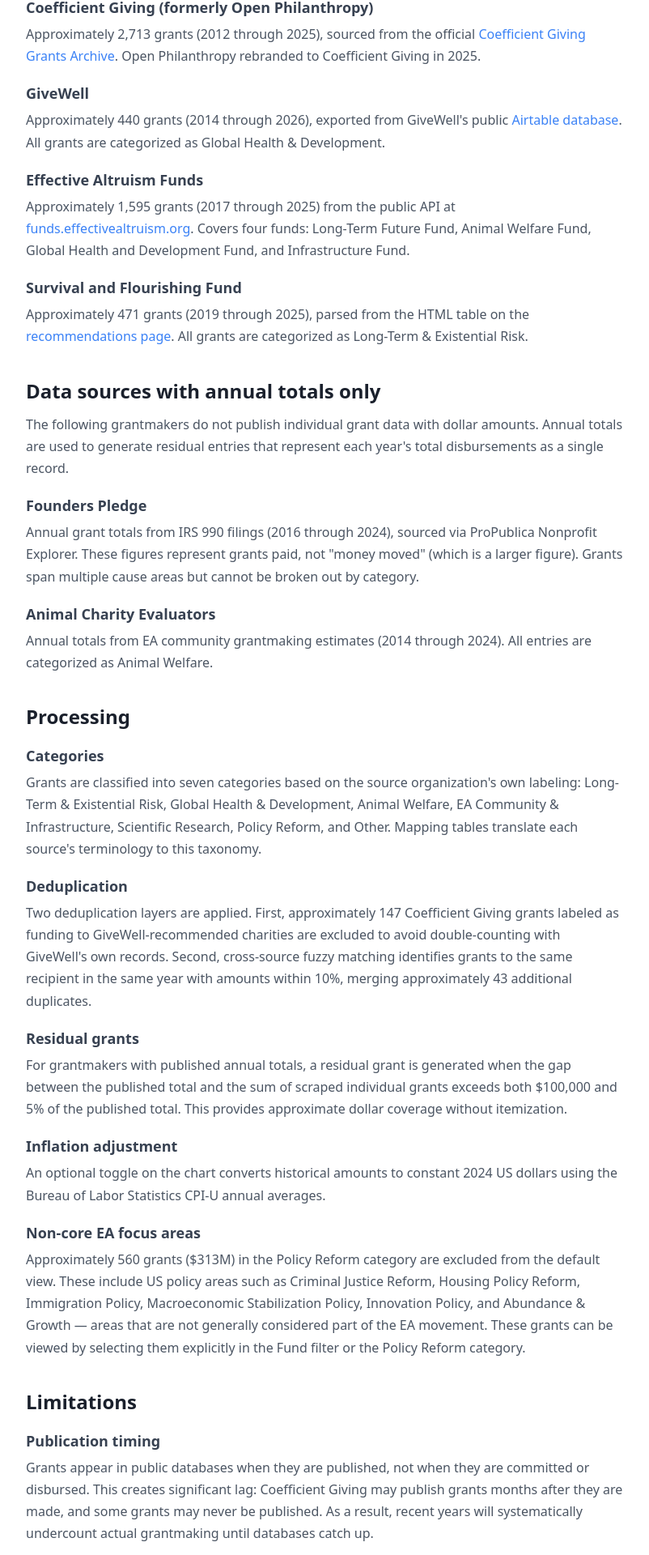
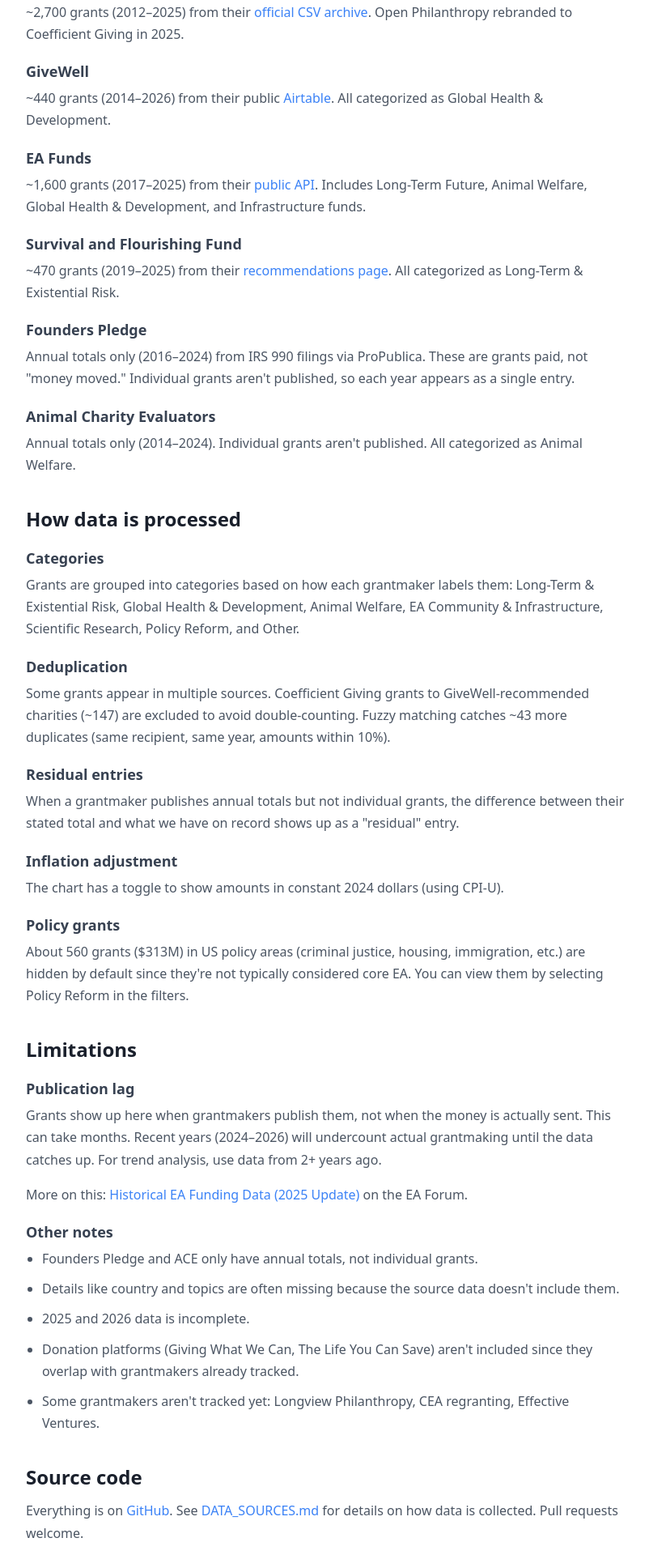
Before and after one commit to Brian-Foerster/EAGrantsDatabase, a Next.js app: page /EAGrantsDatabase/about in a window 1280 px wide. Shown: the part 598-2518 px from the top of the page at 81% size, without its empty margins (238-1040 px from the left). Built offline with nearby package versions, Linux system fonts and the light colour scheme.

Commit message:
Improve subtitle and simplify About page language

```diff
--- a/pages/about.tsx
+++ b/pages/about.tsx
@@ -50,197 +50,150 @@
           }}>
             <h2 style={styles.sectionTitle}>What this is</h2>
             <p style={styles.paragraph}>
-              This site aggregates publicly available grant data from grantmakers associated with
-              the Effective Altruism community. It currently includes approximately 5,050 grants
-              totaling approximately $6.2 billion, spanning 2012 to 2026.
+              A database of grants from EA-aligned grantmakers. It pulls together public data
+              from several sources into one searchable interface. Currently covers about 5,050
+              grants totaling $6.2 billion, from 2012 to present.
             </p>
             <p style={styles.paragraph}>
-              The database is updated monthly via an automated scraping pipeline. The source
-              code and full methodology documentation are available on{' '}
+              Updated monthly. Source code is on{' '}
               <a href={REPO_URL} target="_blank" rel="noopener noreferrer" style={styles.link}>GitHub</a>.
             </p>
 
-            <h2 style={styles.sectionTitle}>Data sources with individual grants</h2>
+            <h2 style={styles.sectionTitle}>Data sources</h2>
 
             <h3 style={styles.subheading}>Coefficient Giving (formerly Open Philanthropy)</h3>
             <p style={styles.paragraph}>
-              Approximately 2,713 grants (2012 through 2025), sourced from the official{' '}
+              ~2,700 grants (2012–2025) from their{' '}
               <a href="https://coefficientgiving.org/wp-content/uploads/Coefficient-Giving-Grants-Archive.csv" target="_blank" rel="noopener noreferrer" style={styles.link}>
-                Coefficient Giving Grants Archive
-              </a>.
-              Open Philanthropy rebranded to Coefficient Giving in 2025.
+                official CSV archive
+              </a>. Open Philanthropy rebranded to Coefficient Giving in 2025.
             </p>
 
             <h3 style={styles.subheading}>GiveWell</h3>
             <p style={styles.paragraph}>
-              Approximately 440 grants (2014 through 2026), exported from GiveWell's public{' '}
+              ~440 grants (2014–2026) from their public{' '}
               <a href="https://airtable.com/appaVhon0jdLt1rVs/shrixNMUWCSC5v1lh/tblykYPizxzYj3U1L/viwJ3DyqAUsL654Rm" target="_blank" rel="noopener noreferrer" style={styles.link}>
-                Airtable database
-              </a>.
-              All grants are categorized as Global Health &amp; Development.
+                Airtable
+              </a>. All categorized as Global Health &amp; Development.
             </p>
 
-            <h3 style={styles.subheading}>Effective Altruism Funds</h3>
+            <h3 style={styles.subheading}>EA Funds</h3>
             <p style={styles.paragraph}>
-              Approximately 1,595 grants (2017 through 2025) from the public API at{' '}
+              ~1,600 grants (2017–2025) from their{' '}
               <a href="https://funds.effectivealtruism.org/api/grants" target="_blank" rel="noopener noreferrer" style={styles.link}>
-                funds.effectivealtruism.org
-              </a>.
-              Covers four funds: Long-Term Future Fund, Animal Welfare Fund, Global Health and
-              Development Fund, and Infrastructure Fund.
+                public API
+              </a>. Includes Long-Term Future, Animal Welfare, Global Health &amp; Development, and Infrastructure funds.
             </p>
 
             <h3 style={styles.subheading}>Survival and Flourishing Fund</h3>
             <p style={styles.paragraph}>
-              Approximately 471 grants (2019 through 2025), parsed from the HTML table on
-              the{' '}
+              ~470 grants (2019–2025) from their{' '}
               <a href="https://survivalandflourishing.fund/recommendations" target="_blank" rel="noopener noreferrer" style={styles.link}>
                 recommendations page
-              </a>.
-              All grants are categorized as Long-Term &amp; Existential Risk.
-            </p>
-
-            <h2 style={styles.sectionTitle}>Data sources with annual totals only</h2>
-            <p style={styles.paragraph}>
-              The following grantmakers do not publish individual grant data with dollar
-              amounts. Annual totals are used to generate residual entries that represent
-              each year's total disbursements as a single record.
+              </a>. All categorized as Long-Term &amp; Existential Risk.
             </p>
 
             <h3 style={styles.subheading}>Founders Pledge</h3>
             <p style={styles.paragraph}>
-              Annual grant totals from IRS 990 filings (2016 through 2024), sourced via
-              ProPublica Nonprofit Explorer. These figures represent grants paid, not "money
-              moved" (which is a larger figure). Grants span multiple cause areas but cannot
-              be broken out by category.
+              Annual totals only (2016–2024) from IRS 990 filings via ProPublica. These are grants paid,
+              not "money moved." Individual grants aren't published, so each year appears as a single entry.
             </p>
 
             <h3 style={styles.subheading}>Animal Charity Evaluators</h3>
             <p style={styles.paragraph}>
-              Annual totals from EA community grantmaking estimates (2014 through 2024).
-              All entries are categorized as Animal Welfare.
+              Annual totals only (2014–2024). Individual grants aren't published. All categorized as Animal Welfare.
             </p>
 
-            <h2 style={styles.sectionTitle}>Processing</h2>
+            <h2 style={styles.sectionTitle}>How data is processed</h2>
 
             <h3 style={styles.subheading}>Categories</h3>
             <p style={styles.paragraph}>
-              Grants are classified into seven categories based on the source organization's own
-              labeling: Long-Term &amp; Existential Risk, Global Health &amp; Development,
-              Animal Welfare, EA Community &amp; Infrastructure, Scientific Research,
-              Policy Reform, and Other. Mapping tables translate each source's terminology
-              to this taxonomy.
+              Grants are grouped into categories based on how each grantmaker labels them:
+              Long-Term &amp; Existential Risk, Global Health &amp; Development, Animal Welfare,
+              EA Community &amp; Infrastructure, Scientific Research, Policy Reform, and Other.
             </p>
 
             <h3 style={styles.subheading}>Deduplication</h3>
             <p style={styles.paragraph}>
-              Two deduplication layers are applied. First, approximately 147 Coefficient Giving
-              grants labeled as funding to GiveWell-recommended charities are excluded to
-              avoid double-counting with GiveWell's own records. Second, cross-source fuzzy
-              matching identifies grants to the same recipient in the same year with amounts
-              within 10%, merging approximately 43 additional duplicates.
+              Some grants appear in multiple sources. Coefficient Giving grants to GiveWell-recommended
+              charities (~147) are excluded to avoid double-counting. Fuzzy matching catches
+              ~43 more duplicates (same recipient, same year, amounts within 10%).
             </p>
 
-            <h3 style={styles.subheading}>Residual grants</h3>
+            <h3 style={styles.subheading}>Residual entries</h3>
             <p style={styles.paragraph}>
-              For grantmakers with published annual totals, a residual grant is generated when
-              the gap between the published total and the sum of scraped individual grants
-              exceeds both $100,000 and 5% of the published total. This provides approximate
-              dollar coverage without itemization.
+              When a grantmaker publishes annual totals but not individual grants, the difference
+              between their stated total and what we have on record shows up as a "residual" entry.
             </p>
 
             <h3 style={styles.subheading}>Inflation adjustment</h3>
             <p style={styles.paragraph}>
-              An optional toggle on the chart converts historical amounts to constant 2024
-              US dollars using the Bureau of Labor Statistics CPI-U annual averages.
+              The chart has a toggle to show amounts in constant 2024 dollars (using CPI-U).
             </p>
 
-            <h3 style={styles.subheading}>Non-core EA focus areas</h3>
+            <h3 style={styles.subheading}>Policy grants</h3>
             <p style={styles.paragraph}>
-              Approximately 560 grants ($313M) in the Policy Reform category are excluded
-              from the default view. These include US policy areas such as Criminal Justice
-              Reform, Housing Policy Reform, Immigration Policy, Macroeconomic Stabilization
-              Policy, Innovation Policy, and Abundance &amp; Growth — areas that are not
-              generally considered part of the EA movement. These grants can be viewed by
-              selecting them explicitly in the Fund filter or the Policy Reform category.
+              About 560 grants ($313M) in US policy areas (criminal justice, housing, immigration, etc.)
+              are hidden by default since they're not typically considered core EA. You can view them
+              by selecting Policy Reform in the filters.
             </p>
 
             <h2 style={styles.sectionTitle}>Limitations</h2>
 
-            <h3 style={styles.subheading}>Publication timing</h3>
+            <h3 style={styles.subheading}>Publication lag</h3>
             <p style={styles.paragraph}>
-              Grants appear in public databases when they are published, not when they are
-              committed or disbursed. This creates significant lag: Coefficient Giving may
-              publish grants months after they are made, and some grants may never be
-              published. As a result, recent years will systematically undercount actual
-              grantmaking until databases catch up.
+              Grants show up here when grantmakers publish them, not when the money is actually sent.
+              This can take months. Recent years (2024–2026) will undercount actual grantmaking until
+              the data catches up. For trend analysis, use data from 2+ years ago.
             </p>
             <p style={styles.paragraph}>
-              This timing issue affects year-over-year trend analysis. A decline in grants
-              for the current or prior year may reflect publication lag rather than actual
-              funding changes. For reliable trend analysis, use data from years where
-              publication is substantially complete (typically 2+ years prior).
-            </p>
-            <p style={styles.paragraph}>
-              For more on this issue, see the{' '}
+              More on this:{' '}
               <a href="https://forum.effectivealtruism.org/posts/NWHb4nsnXRxDDFGLy/historical-ea-funding-data-2025-update" target="_blank" rel="noopener noreferrer" style={styles.link}>
                 Historical EA Funding Data (2025 Update)
-              </a>{' '}
-              analysis on the EA Forum.
+              </a> on the EA Forum.
             </p>
 
-            <h3 style={styles.subheading}>Other limitations</h3>
+            <h3 style={styles.subheading}>Other notes</h3>
             <ul style={styles.list}>
               <li style={styles.listItem}>
-                Coefficient Giving data is sourced from their official archive CSV, which
-                is updated periodically as grants are published.
+                Founders Pledge and ACE only have annual totals, not individual grants.
               </li>
               <li style={styles.listItem}>
-                Founders Pledge and Animal Charity Evaluators entries are entirely residual —
-                they represent annual totals, not individual grants.
+                Details like country and topics are often missing because the source data doesn't include them.
               </li>
               <li style={styles.listItem}>
-                Metadata fields such as country, topics, and description are sparse for many
-                sources because the upstream data does not include them.
+                2025 and 2026 data is incomplete.
               </li>
               <li style={styles.listItem}>
-                2025 and 2026 data is partial and reflects only grants published to date.
+                Donation platforms (Giving What We Can, The Life You Can Save) aren't included since
+                they overlap with grantmakers already tracked.
               </li>
               <li style={styles.listItem}>
-                The database does not include donation platforms (e.g., Giving What We Can,
-                The Life You Can Save) because their totals largely overlap with the endpoint
-                grantmakers already tracked.
-              </li>
-              <li style={styles.listItem}>
-                Some EA-adjacent grantmakers are not yet tracked, including Longview
-                Philanthropy and regranting programs within CEA and Effective Ventures.
+                Some grantmakers aren't tracked yet: Longview Philanthropy, CEA regranting, Effective Ventures.
               </li>
             </ul>
 
             <h2 style={styles.sectionTitle}>Source code</h2>
             <p style={styles.paragraph}>
-              The full source code, scraping pipeline, and detailed methodology documentation
-              are available at{' '}
+              Everything is on{' '}
               <a href={REPO_URL} target="_blank" rel="noopener noreferrer" style={styles.link}>
-                github.com/Brian-Foerster/EAGrantsDatabase
-              </a>.
-              See{' '}
+                GitHub
+              </a>. See{' '}
               <a href={`${REPO_URL}/blob/main/DATA_SOURCES.md`} target="_blank" rel="noopener noreferrer" style={styles.link}>
                 DATA_SOURCES.md
               </a>{' '}
-              for the complete data sourcing notes. Contributions via pull request are welcome.
+              for details on how data is collected. Pull requests welcome.
             </p>
 
             <h2 style={styles.sectionTitle}>Feedback</h2>
             <p style={styles.paragraph}>
-              To report errors, suggest additional data sources, or provide other feedback,
-              use the{' '}
+              Found an error or have a suggestion? Use the{' '}
               <a href={FEEDBACK_URL} target="_blank" rel="noopener noreferrer" style={styles.link}>
                 feedback form
               </a>{' '}
               or{' '}
               <a href={`${REPO_URL}/issues`} target="_blank" rel="noopener noreferrer" style={styles.link}>
-                open an issue on GitHub
+                open a GitHub issue
               </a>.
             </p>
           </div>
--- a/pages/index.tsx
+++ b/pages/index.tsx
@@ -889,8 +889,8 @@
           <h1 style={{ ...styles.title, fontSize: isPhonePortrait ? '24px' : isMobile ? '28px' : '48px' }}>EA Grants Database</h1>
           <p style={{ ...styles.subtitle, fontSize: isMobile ? '13px' : '18px' }}>
             {isMobile
-              ? `${metadata.totalGrants.toLocaleString()} grants · $${(metadata.totalAmount / 1e9).toFixed(1)}B`
-              : `Aggregating ${metadata.totalGrants.toLocaleString()} grants totaling $${(metadata.totalAmount / 1e9).toFixed(1)}B from ${metadata.grantmakers.length} major EA grantmakers`
+              ? `${metadata.totalGrants.toLocaleString()} grants totaling $${(metadata.totalAmount / 1e9).toFixed(1)}B from ${metadata.grantmakers.length} grantmakers`
+              : `${metadata.totalGrants.toLocaleString()} grants totaling $${(metadata.totalAmount / 1e9).toFixed(1)} billion from ${metadata.grantmakers.length} EA-aligned grantmakers (2012–present)`
             }
           </p>
         </header>
```
